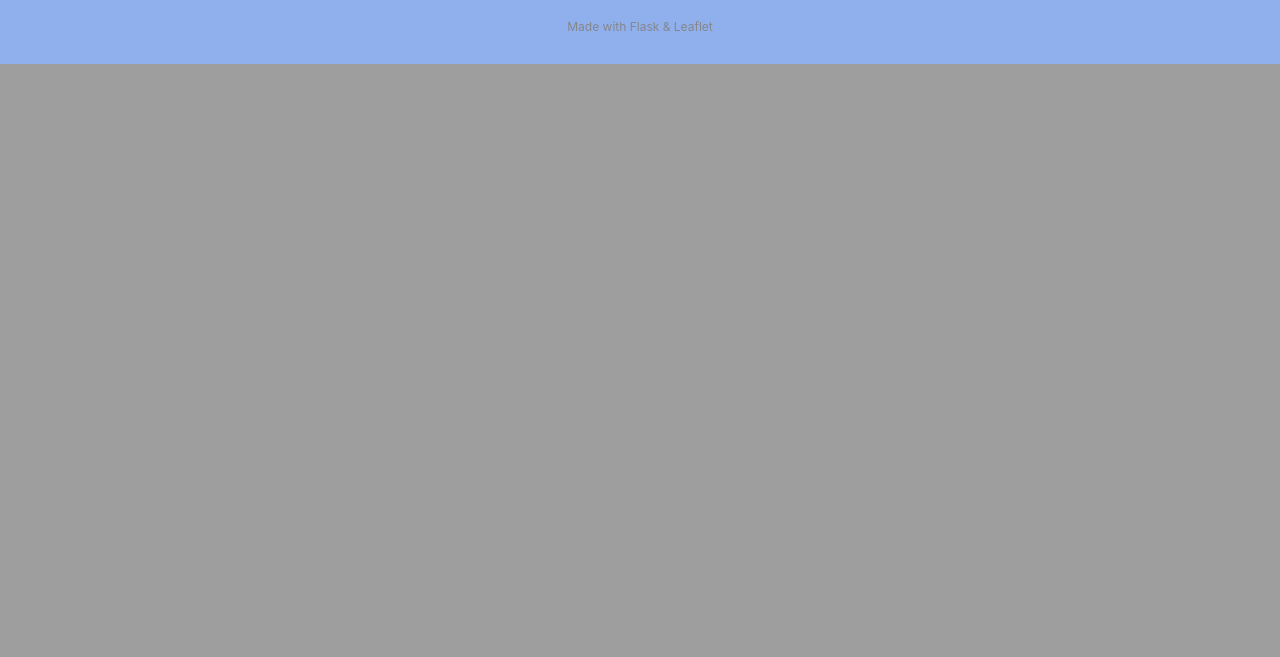
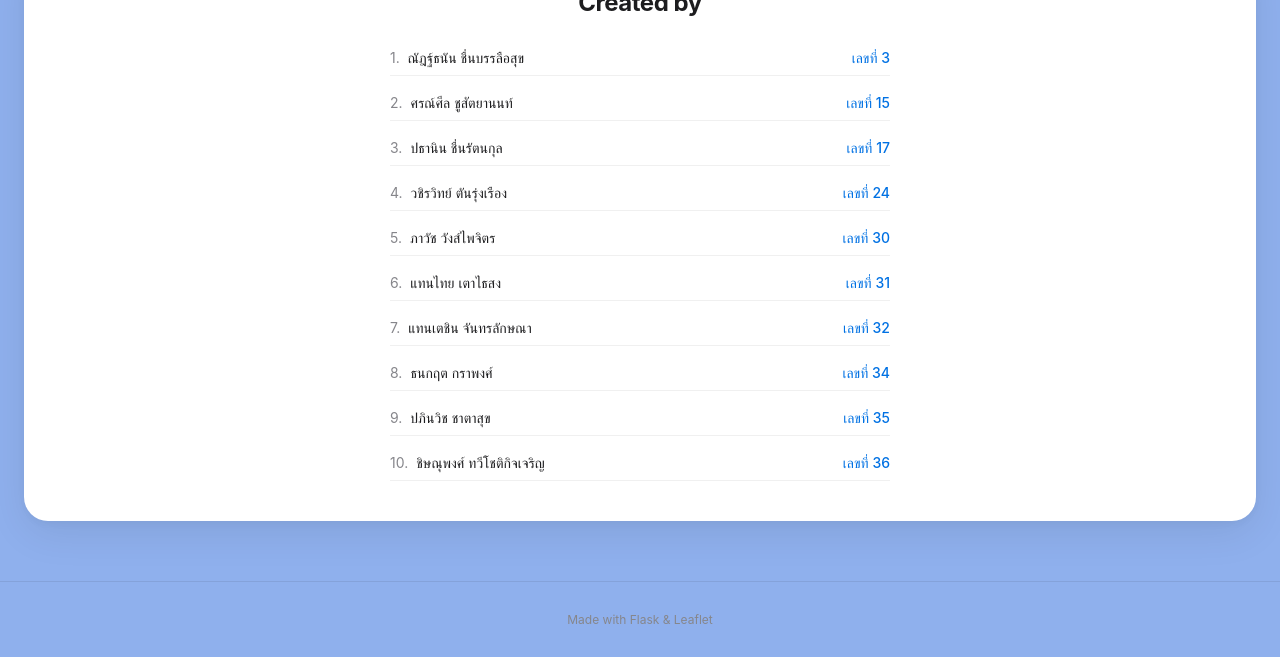
Before and after one commit to ChitsanuphongZa555/geographywork, a Flask app: page / in a window 1280 px wide. Shown: the part 965-1622 px from the top of the page. Before the commit the page ends 1029 px from the top, so only its background shows below. Run offline with Flask 3, Linux system fonts and the light colour scheme.

Commit message:
made credit

```diff
--- a/templates/index.html
+++ b/templates/index.html
@@ -59,7 +59,7 @@
 
         .map-wrapper {
             max-width: 1300px;
-            margin: 0 auto 100px auto;
+            margin: 0 auto 60px auto;
             padding: 0 24px;
         }
 
@@ -145,6 +145,57 @@
             font-size: 9px;
             color: #86868b;
             font-family: 'SF Mono', Monaco, monospace;
+        }
+
+        /* Credits section */
+        .credits-wrapper {
+            max-width: 1300px;
+            margin: 0 auto 60px auto;
+            padding: 0 24px;
+        }
+
+        .credits-card {
+            background: white;
+            border-radius: 24px;
+            padding: 40px;
+            box-shadow:
+                0 2px 8px rgba(0,0,0,0.04),
+                0 12px 40px rgba(0,0,0,0.08);
+        }
+
+        .credits-card h2 {
+            text-align: center;
+            font-size: 24px;
+            font-weight: 700;
+            letter-spacing: -0.02em;
+            margin-bottom: 24px;
+        }
+
+        .credits-list {
+            list-style: none;
+            max-width: 500px;
+            margin: 0 auto;
+            display: grid;
+            gap: 10px;
+        }
+
+        .credits-list li {
+            display: flex;
+            justify-content: space-between;
+            font-size: 14px;
+            color: #1d1d1f;
+            padding: 8px 0;
+            border-bottom: 1px solid rgba(0,0,0,0.06);
+        }
+
+        .credits-list .num {
+            color: #86868b;
+            margin-right: 8px;
+        }
+
+        .credits-list .no {
+            color: #0071e3;
+            font-weight: 500;
         }
 
         .footer {
@@ -318,6 +369,24 @@
         </div>
     </div>
 
+    <div class="credits-wrapper">
+        <div class="credits-card">
+            <h2>Created by</h2>
+            <ul class="credits-list">
+                <li><span><span class="num">1.</span>ณัฎฐ์ธนัน ชื่นบรรลือสุข</span><span class="no">เลขที่ 3</span></li>
+                <li><span><span class="num">2.</span>ศรณ์ศีล ชูสัตยานนท์</span><span class="no">เลขที่ 15</span></li>
+                <li><span><span class="num">3.</span>ปธานิน ชื่นรัตนกุล</span><span class="no">เลขที่ 17</span></li>
+                <li><span><span class="num">4.</span>วชิรวิทย์ ตันรุ่งเรือง</span><span class="no">เลขที่ 24</span></li>
+                <li><span><span class="num">5.</span>ภาวัช วังส์ไพจิตร</span><span class="no">เลขที่ 30</span></li>
+                <li><span><span class="num">6.</span>แทนไทย เตาไธสง</span><span class="no">เลขที่ 31</span></li>
+                <li><span><span class="num">7.</span>แทนเตชิน จันทรลักษณา</span><span class="no">เลขที่ 32</span></li>
+                <li><span><span class="num">8.</span>ธนกฤต กราพงศ์</span><span class="no">เลขที่ 34</span></li>
+                <li><span><span class="num">9.</span>ปภินวิช ชาตาสุข</span><span class="no">เลขที่ 35</span></li>
+                <li><span><span class="num">10.</span>ชิษณุพงศ์ ทวีโชติกิจเจริญ</span><span class="no">เลขที่ 36</span></li>
+            </ul>
+        </div>
+    </div>
+
     <div class="footer">
         Made with Flask &amp; Leaflet
     </div>
```
Also changed, not shown: 1 other file.
